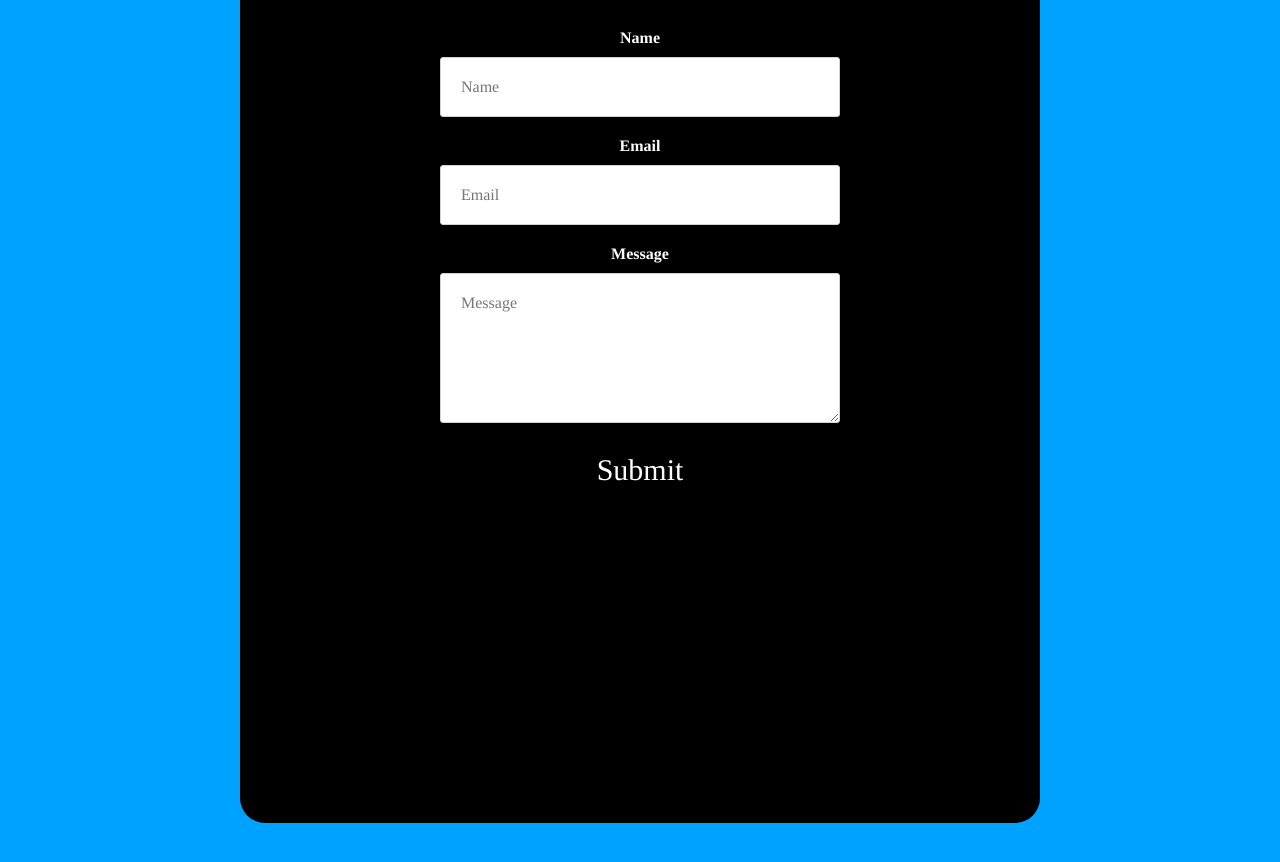
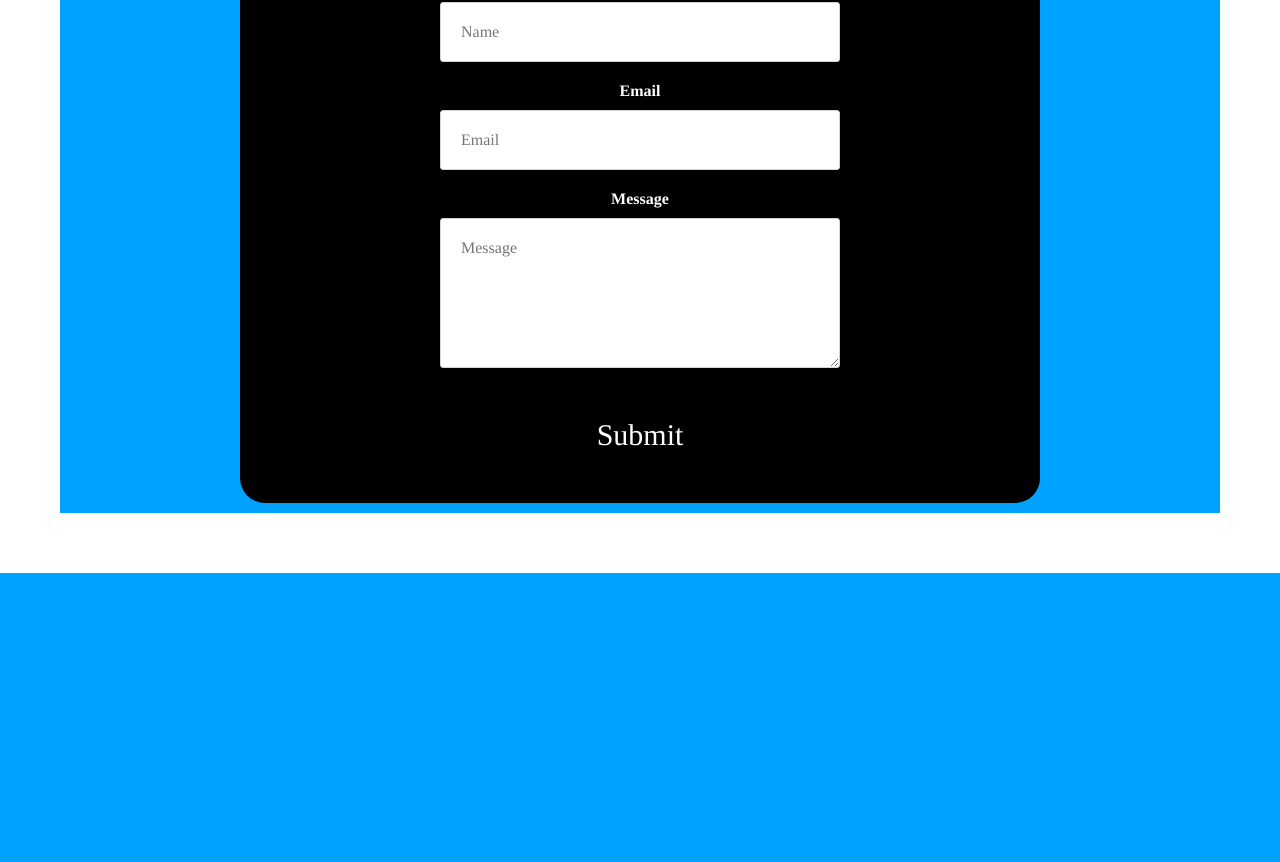
Before and after one commit to ChrisEspinal/chrisespinal.github.io, a React (Create React App) app: page /contact in a window 1280 px wide. Shown: the part 632-1494 px from the top of the page. After the commit the page ends 1205 px from the top, so only its background shows below. Built offline with nearby package versions, Linux system fonts and the light colour scheme; what react-animations would draw is missing.

Commit message:
Contact page optimization

```diff
--- a/src/ContactMe.css
+++ b/src/ContactMe.css
@@ -6,11 +6,11 @@
   margin-right: auto;
 }
 
-/* .FormContainer{
+.FormContainer{
   padding: 10px;
   padding-top: 20px;
   border:60px solid white;
-} */
+}
 
 .ContactLinks{
   background:black;
@@ -66,7 +66,7 @@ button {
 }
 
 .form {
-  height: 150vh;
+  height: 100vh;
   width:800px;
   padding: 10px;
   display: flex;
@@ -74,7 +74,6 @@ button {
   justify-content: center;
   background-color: black;
   border-radius: 25px;
-  margin-bottom: 100px;
 }
 
 /* .form > h1 {
@@ -118,8 +117,7 @@ textarea {
   color: #fff;
   cursor: pointer;
   transition: 0.2s ease-in-out;
-  margin-top: -10px;
-  margin-bottom: 150px;
+  margin-top: 10px;
 }
 
 .form > button:hover {
```
